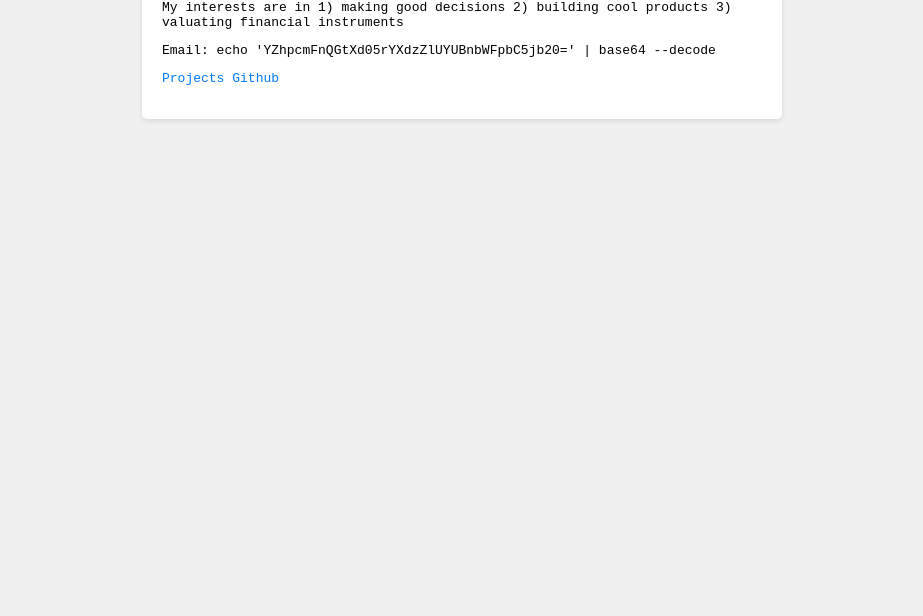
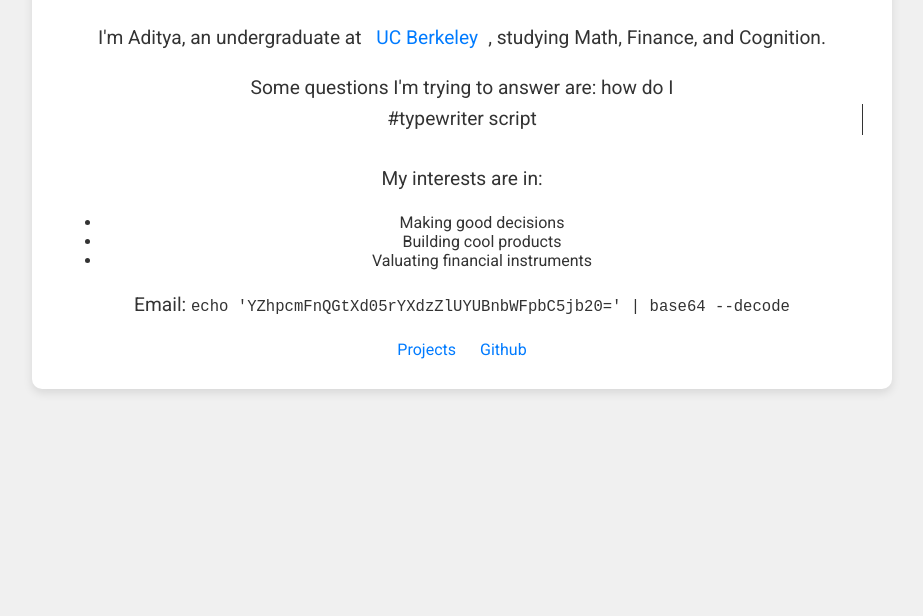
Before and after one commit to ady-bhai/gimmethatshiwebsite, a plain HTML site: page index.html in a window 1280 px wide. Shown: the part 184-800 px from the top of the page, without its empty margins (178-1101 px from the left). Drawn offline with Linux system fonts and the light colour scheme.

Commit message:
Update index.html

```diff
--- a/index.html
+++ b/index.html
@@ -4,28 +4,43 @@
     <meta charset="UTF-8">
     <meta name="viewport" content="width=device-width, initial-scale=1.0">
     <title>Ady's World</title>
+    <link href="https://fonts.googleapis.com/css2?family=Roboto:wght@400;700&display=swap" rel="stylesheet">
+    <link href="https://fonts.googleapis.com/css2?family=Pacifico&display=swap" rel="stylesheet">
     <style>
         body {
-            font-family: monospace;
+            font-family: 'Roboto', sans-serif;
             background-color: #f0f0f0;
+            color: #333;
             padding: 20px;
         }
         .container {
-            max-width: 600px;
+            max-width: 800px;
             margin: 0 auto;
             background-color: #ffffff;
-            padding: 20px;
-            border-radius: 5px;
-            box-shadow: 0 2px 5px rgba(0, 0, 0, 0.1);
+            padding: 30px;
+            border-radius: 10px;
+            box-shadow: 0 4px 10px rgba(0, 0, 0, 0.1);
+            text-align: center;
+        }
+        h1 {
+            font-family: 'Pacifico', cursive;
+            font-size: 3em;
+            color: #007bff;
+        }
+        p {
+            font-size: 1.2em;
+            line-height: 1.6;
         }
         a {
             color: #007bff;
             text-decoration: none;
+            margin: 0 10px;
         }
         a:hover {
             text-decoration: underline;
         }
         .typewriter {
+            display: inline-block;
             border-right: 0.05em solid; /* Cursor animation */
             white-space: nowrap; /* Prevent line breaks */
             overflow: hidden; /* Hide text until typing */
@@ -43,19 +58,38 @@
         @keyframes blinking {
             50% { border-color: transparent; }
         }
+
+        .social-links {
+            margin-top: 20px;
+        }
+
+        .social-links a {
+            display: inline-block;
+            margin: 0 10px;
+            transition: transform 0.3s;
+        }
+
+        .social-links a:hover {
+            transform: scale(1.1);
+        }
     </style>
 </head>
 <body>
     <div class="container">
         <h1>Aditya Mehta</h1>
-        <p>I'm Aditya, an undergraduate at <a href="https://www.berkeley.edu/">UC Berkeley</a>, studying Math, Finance, and Cognition. </p>
-        <p> Some questions I'm trying to answer are: how do I #typewriter script <span class="typewriter"></span></p>
-        <p> My interests are in
-            1) making good decisions
-            2) building cool products
-            3) valuating financial instruments</p>
+        <p>I'm Aditya, an undergraduate at <a href="https://www.berkeley.edu/">UC Berkeley</a>, studying Math, Finance, and Cognition.</p>
+        <p>Some questions I'm trying to answer are: how do I <span class="typewriter">#typewriter script</span></p>
+        <p>My interests are in:</p>
+        <ul>
+            <li>Making good decisions</li>
+            <li>Building cool products</li>
+            <li>Valuating financial instruments</li>
+        </ul>
         <p>Email: <code>echo 'YZhpcmFnQGtXd05rYXdzZlUYUBnbWFpbC5jb20=' | base64 --decode</code></p>
-        <p><a href="#">Projects</a> <a href="#">Github</a></p>
+        <div class="social-links">
+            <a href="#">Projects</a>
+            <a href="#">Github</a>
+        </div>
     </div>
 </body>
 </html>
```
